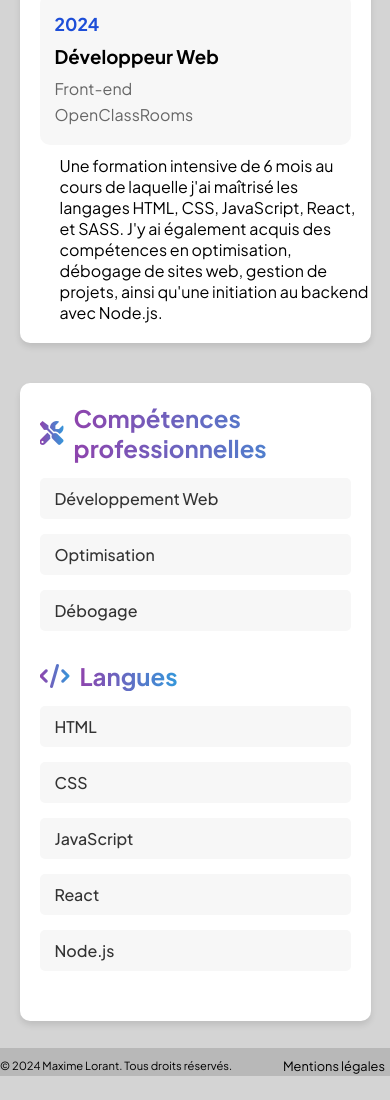
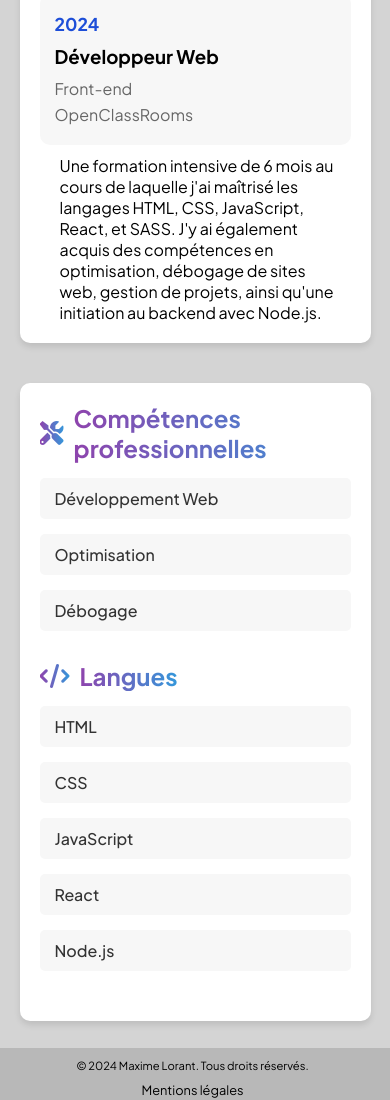
Before and after one commit to KayzerCs/Mon_Portfolio, a plain HTML site: page cv.html in a window 390 px wide. Shown: the part 283-1383 px from the top of the page. Before the commit the page ends 1359 px from the top, so only its background shows below. Drawn offline with Linux system fonts and the light colour scheme.

Commit message:
ajustement footer

```diff
--- a/css/style.css
+++ b/css/style.css
@@ -24,6 +24,7 @@ body {
   background: var(--bg-white);
   padding: 0;
   margin: 0;
+  width: 100%;
 }
 
 main {
@@ -1139,7 +1140,7 @@ footer {
     align-items: flex-start;
   }
   .experience-description {
-    width: 100%;
+    width: 90%;
   }
 
   .container-mentions {
@@ -1250,3 +1251,13 @@ footer {
     font-size: 0.85em;
   }
 }
+
+@media (max-width: 390px) {
+footer {
+  display: flex;
+  flex-direction: column;
+  gap: 10px;
+  justify-content: center;
+  align-items: center;
+}
+}
```
